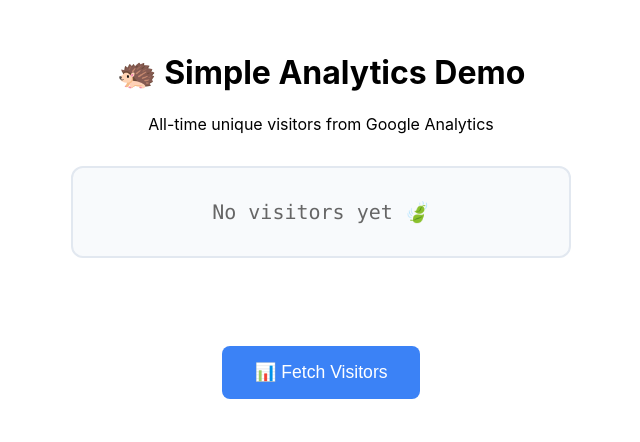
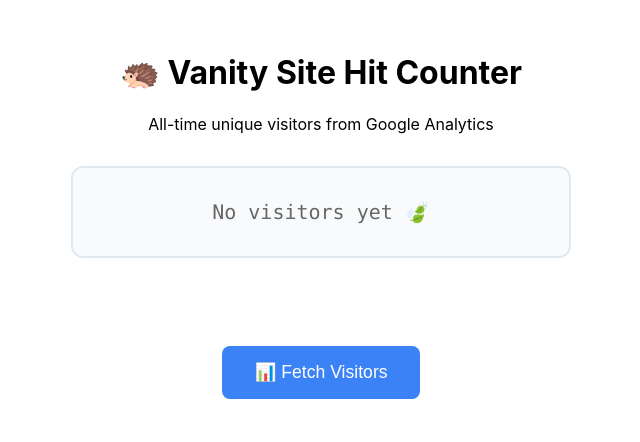
Before and after one commit to usrrname/hit-counter, a website with bundled scripts: page public/app.html in a window 1280 px wide. Shown: the whole page, without its empty margins (319-959 px from the left). Built offline with nearby package versions, Linux system fonts and the light colour scheme.

Commit message:
refactor: update title and heading in app.html to reflect new project name as "Vanity Site Hit Counter"

```diff
--- a/public/app.html
+++ b/public/app.html
@@ -3,7 +3,7 @@
 <head>
     <meta charset="UTF-8">
     <meta name="viewport" content="width=device-width, initial-scale=1.0">
-    <title>🦔 Analytics Demo</title>
+    <title>🦔 Vanity Site Hit Counter</title>
     <style>
         body {
             font-family: -apple-system, BlinkMacSystemFont, 'Segoe UI', Roboto, sans-serif;
@@ -73,7 +73,7 @@
 </head>
 
 <body>
-    <h1>🦔 Simple Analytics Demo</h1>
+    <h1>🦔 Vanity Site Hit Counter</h1>
     <p>All-time unique visitors from Google Analytics</p>
 
     <div class="counter">
```
